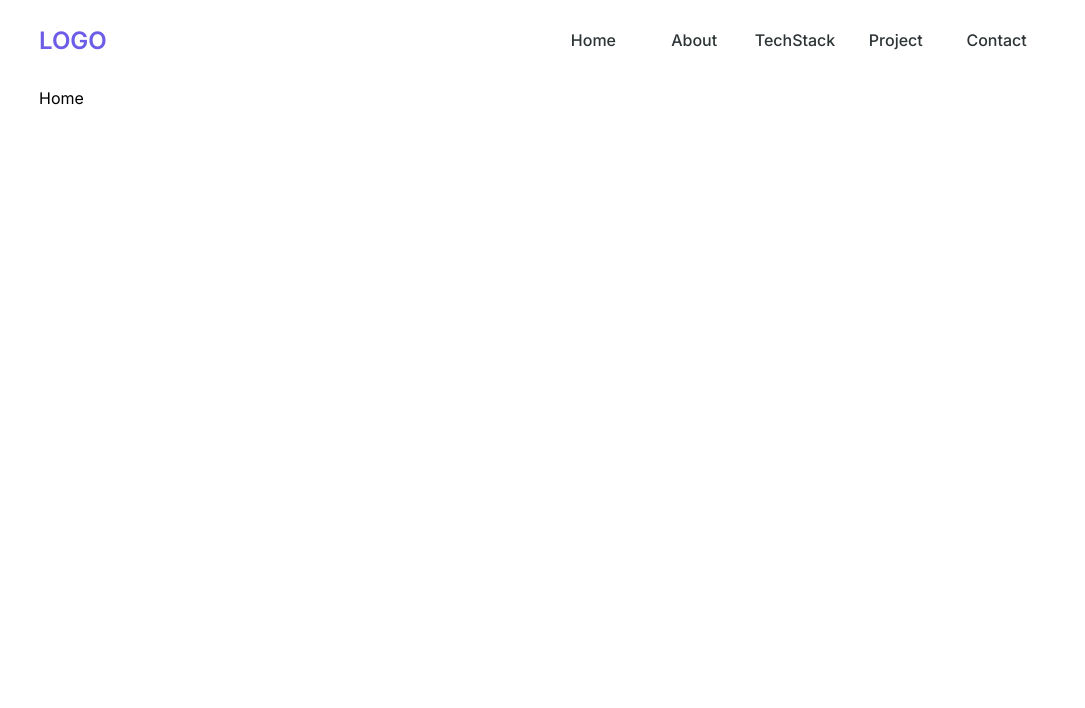
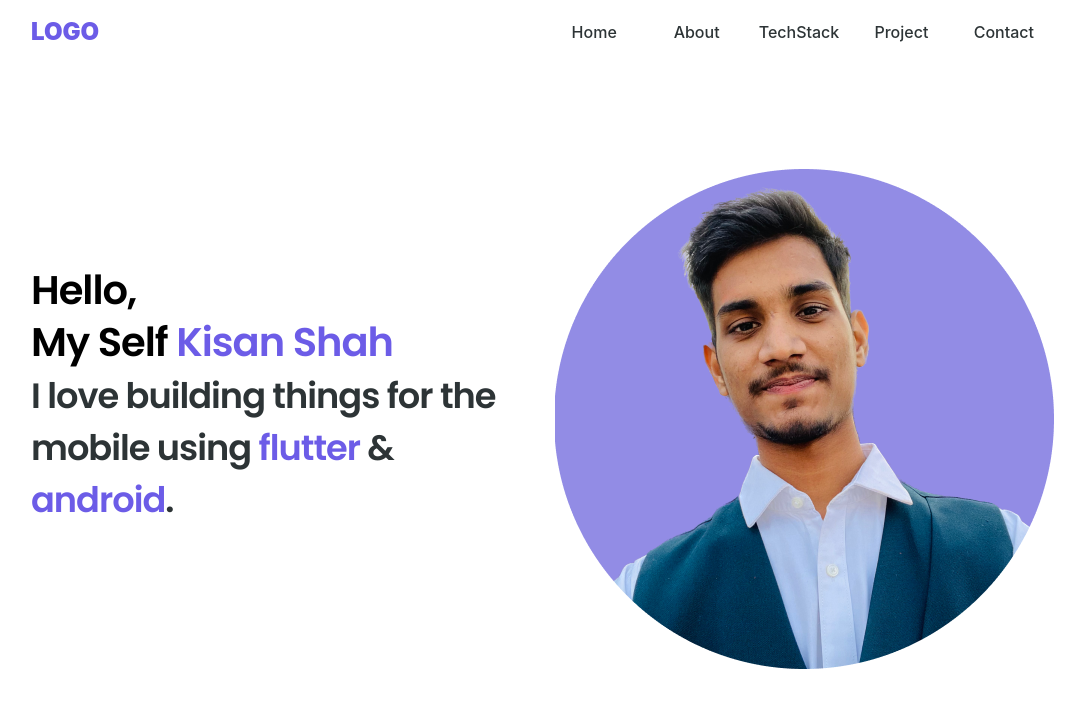
Before and after one commit to kisanshah/portfolio, a React (Create React App) app: page / in a window 1280 px wide. Shown: the top 708 px of the page, without its empty margins (97-1182 px from the left). Built offline with nearby package versions, Linux system fonts and the light colour scheme.

Commit message:
feat: Created Home Page UI

```diff
--- a/src/App.js
+++ b/src/App.js
@@ -8,11 +8,13 @@ import TechStack from "./pages/TechStack";
 import NavBar from "./sections/NavBar";
 
 import { appTheme } from "./styles/AppTheme";
+import { GlobalStyles } from "./styles/Global";
 
 function App() {
   return (
     <ThemeProvider theme={appTheme}>
       <BrowserRouter>
+        <GlobalStyles />
         <NavBar />
         <div className="App">
           <Routes>
--- a/src/components/Logo.js
+++ b/src/components/Logo.js
@@ -1,10 +1,11 @@
 import styled from "styled-components";
 import { appTheme } from "../styles/AppTheme";
+
 export default function Logo() {
   return <StyledLogo>LOGO</StyledLogo>;
 }
 
-const StyledLogo = styled.text`
+const StyledLogo = styled.p`
   flex: 1;
   font-weight: 900;
   font-size: 1.5rem;
--- a/src/index.css
+++ b/src/index.css
@@ -1,4 +1,4 @@
-@import url("https://fonts.googleapis.com/css2?family=Inter:wght,wght@0,400;0,600;1,500&display=swap");
+@import url("https://fonts.googleapis.com/css2?family=Poppins:ital,wght@0,400;0,600;1,500&display=swap");
 body {
   font-family: "Inter";
   padding: 0px 10%;
--- a/src/pages/Home.js
+++ b/src/pages/Home.js
@@ -1,3 +1,47 @@
+import styled from "styled-components";
+import profile from "../assets/images/profile.png";
+import { appTheme } from "../styles/AppTheme";
 export default function Home() {
-  return <p>Home</p>;
+  return (
+    <StyledHome>
+      <StyledParagraph>
+        Hello, <LineBreak />
+        My Self <StyledSpan>Kisan Shah</StyledSpan>
+        <LineBreak />
+        <StyledSpan fontSize="2.2rem" color={appTheme.colors.textColor}>
+          I love building things for the mobile using
+          <StyledSpan> flutter</StyledSpan> & <StyledSpan>android</StyledSpan>.{" "}
+        </StyledSpan>
+      </StyledParagraph>
+      <StyledImage src={profile} alt="Image description" />
+    </StyledHome>
+  );
 }
+const StyledHome = styled.div`
+  display: flex;
+  height: calc(100vh - 90px);
+`;
+
+const StyledParagraph = styled.p`
+  flex: 2;
+  margin: 0 50px 50px 0;
+  align-self: center;
+  font-size: 2.5rem;
+  line-height: 1.3;
+  font-weight: 900;
+  letter-spacing: -1px;
+  font-family: "Poppins";
+`;
+
+const StyledSpan = styled.span`
+  font-weight: bold;
+  color: ${(props) => props.color || appTheme.colors.primary};
+  font-size: ${(props) => props.fontSize};
+`;
+
+const LineBreak = styled.br``;
+
+const StyledImage = styled.img`
+  flex: 1;
+  align-self: center;
+`;
--- /dev/null
+++ b/src/styles/Global.js
@@ -0,0 +1,92 @@
+import { createGlobalStyle } from "styled-components";
+
+export const GlobalStyles = createGlobalStyle`
+/* Box sizing rules */
+*,
+*::before,
+*::after {
+  box-sizing: border-box;
+}
+
+html {
+  font-size: 100%;
+}
+
+body {
+  margin: 0;
+  padding: 0 10%;
+  overflow-x: hidden;
+  min-height: 100vh;
+  text-rendering: optimizeSpeed;
+  font-size: 1rem;
+  line-height: 1;
+}
+h1,
+h2,
+h3,
+h4,
+h5,
+h6,
+p,
+ul,
+figure,
+blockquote,
+dl,
+dd {
+  padding: 0;
+  margin: 0;
+}
+button {
+  border: none;
+  background-color: transparent;
+  font-family: inherit;
+  padding: 0;
+  cursor: pointer;
+}
+/* Remove list styles on ul, ol elements with a list role, which suggests default styling will be removed */
+ul[role="list"],
+ol[role="list"] {
+  list-style: none;
+}
+li {
+  list-style-type: none;
+}
+/* Set core root defaults */
+html:focus-within {
+  scroll-behavior: smooth;
+}
+/* A elements that don't have a class get default styles */
+a:not([class]) {
+  text-decoration-skip-ink: auto;
+}
+
+/* Make images easier to work with */
+img,
+picture {
+  max-width: 100%;
+  display: block;
+}
+
+/* Inherit fonts for inputs and buttons */
+input,
+button,
+textarea,
+select {
+  font: inherit;
+}
+/* Remove all animations, transitions and smooth scroll for people that prefer not to see them */
+@media (prefers-reduced-motion: reduce) {
+  html:focus-within {
+    scroll-behavior: auto;
+  }
+
+  *,
+  *::before,
+  *::after {
+    animation-duration: 0.01ms !important;
+    animation-iteration-count: 1 !important;
+    transition-duration: 0.01ms !important;
+    scroll-behavior: auto !important;
+  }
+}
+`;
```
